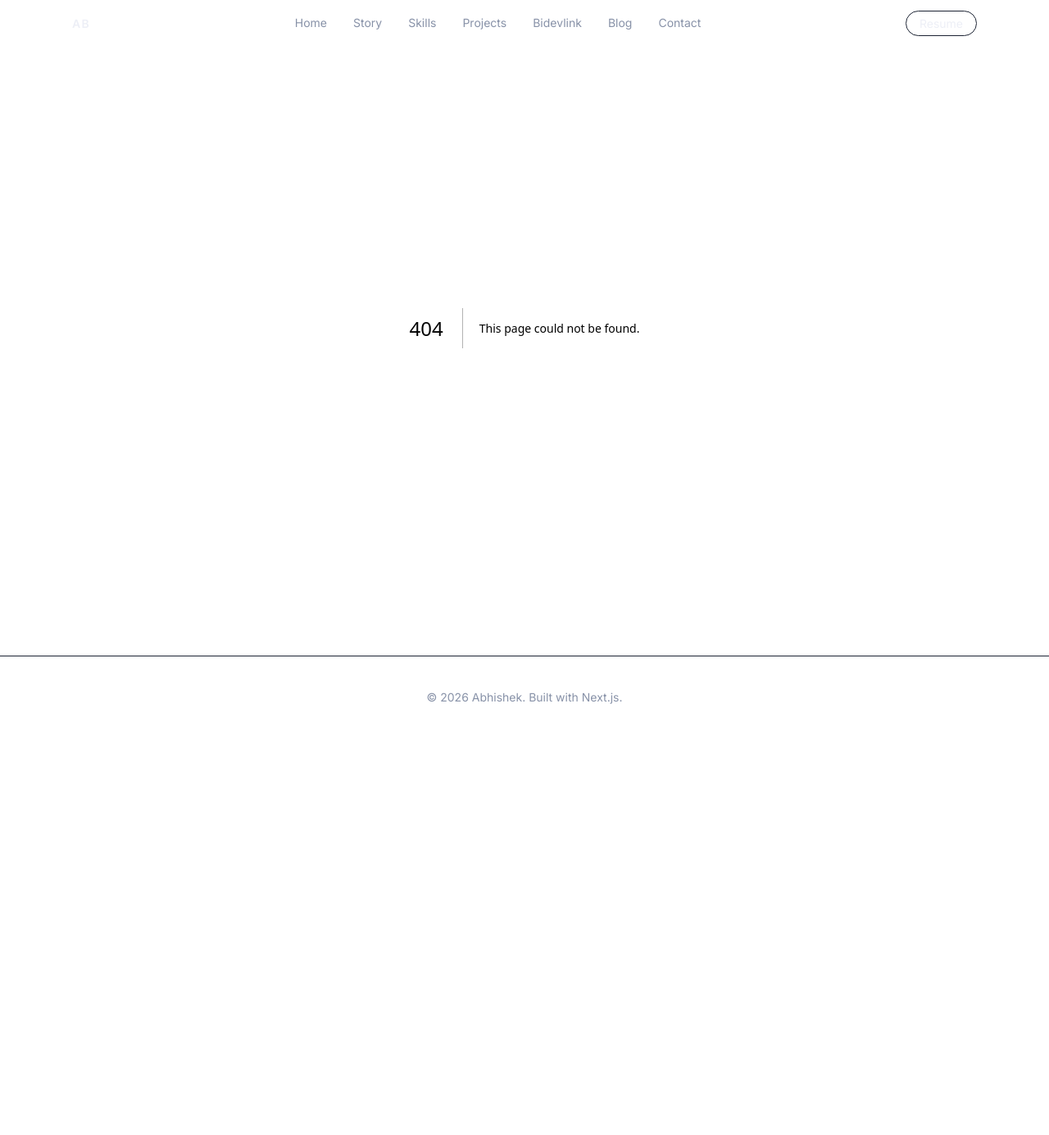
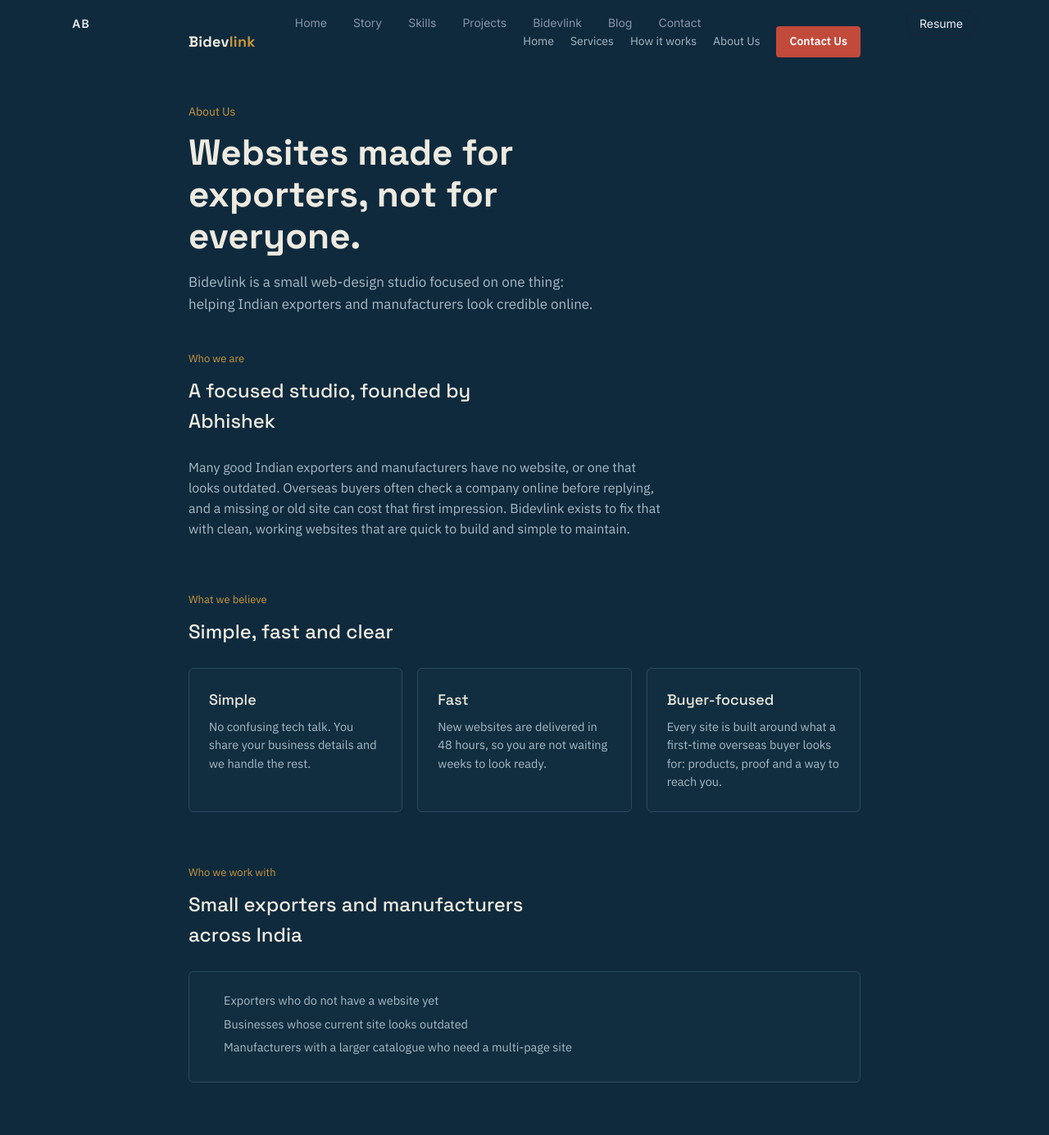
Before and after one commit to Abhishek862009/portfolio, a Next.js app: page /bidevlink/about in a window 1280 px wide. Before the commit this address had no page. Shown: the top 1385 px of the page at 82% size. Before the commit the page ends 901 px from the top, so only its background shows below. Built offline with nearby package versions, Linux system fonts and the light colour scheme.

Commit message:
Bidevlink: add About Us page, nav/footer links, sitemap

```diff
--- /dev/null
+++ b/app/bidevlink/about/page.tsx
@@ -0,0 +1,75 @@
+import type { Metadata } from 'next';
+import Link from 'next/link';
+
+export const metadata: Metadata = {
+  title: 'About Us',
+  description:
+    'Bidevlink builds simple, professional websites for small Indian exporters and manufacturers, so overseas buyers can trust them before the first call.',
+  alternates: { canonical: '/bidevlink/about' },
+};
+
+export default function AboutPage() {
+  return (
+    <>
+      <section className="page-head">
+        <div className="kicker">About Us</div>
+        <h1>Websites made for exporters, not for everyone.</h1>
+        <p className="lead">
+          Bidevlink is a small web-design studio focused on one thing: helping Indian exporters and
+          manufacturers look credible online.
+        </p>
+      </section>
+
+      <section>
+        <div className="section-label">Who we are</div>
+        <h2>A focused studio, founded by Abhishek</h2>
+        <p style={{ color: 'var(--d-ink-soft)', maxWidth: '60ch', margin: 0 }}>
+          Many good Indian exporters and manufacturers have no website, or one that looks outdated.
+          Overseas buyers often check a company online before replying, and a missing or old site
+          can cost that first impression. Bidevlink exists to fix that with clean, working websites
+          that are quick to build and simple to maintain.
+        </p>
+      </section>
+
+      <section>
+        <div className="section-label">What we believe</div>
+        <h2>Simple, fast and clear</h2>
+        <div className="grid3">
+          <div className="card">
+            <h3>Simple</h3>
+            <p>No confusing tech talk. You share your business details and we handle the rest.</p>
+          </div>
+          <div className="card">
+            <h3>Fast</h3>
+            <p>New websites are delivered in 48 hours, so you are not waiting weeks to look ready.</p>
+          </div>
+          <div className="card">
+            <h3>Buyer-focused</h3>
+            <p>Every site is built around what a first-time overseas buyer looks for: products, proof and a way to reach you.</p>
+          </div>
+        </div>
+      </section>
+
+      <section>
+        <div className="section-label">Who we work with</div>
+        <h2>Small exporters and manufacturers across India</h2>
+        <div className="card">
+          <ul style={{ margin: 0 }}>
+            <li>Exporters who do not have a website yet</li>
+            <li>Businesses whose current site looks outdated</li>
+            <li>Manufacturers with a larger catalogue who need a multi-page site</li>
+          </ul>
+        </div>
+      </section>
+
+      <section>
+        <div className="band">
+          <h2>Let&apos;s talk about your business</h2>
+          <p>Tell us what you export or make, and we will suggest the right website for it.</p>
+          <a className="cta" href="/#contact">Contact Us</a>
+          <Link className="cta ghost" href="/bidevlink/services">See services</Link>
+        </div>
+      </section>
+    </>
+  );
+}
--- a/app/bidevlink/layout.tsx
+++ b/app/bidevlink/layout.tsx
@@ -164,6 +164,7 @@ export default function BidevlinkLayout({ children }: { children: React.ReactNod
             <Link href="/bidevlink">Home</Link>
             <Link href="/bidevlink/services">Services</Link>
             <Link href="/bidevlink/process">How it works</Link>
+            <Link href="/bidevlink/about">About Us</Link>
             {/* Contact Us takes visitors to the main site's contact section,
                 where the Contact me button lives. */}
             <a href="/#contact" className="nav-cta">Contact Us</a>
@@ -177,6 +178,7 @@ export default function BidevlinkLayout({ children }: { children: React.ReactNod
           <nav>
             <Link href="/bidevlink/services">Services</Link>
             <Link href="/bidevlink/process">How it works</Link>
+            <Link href="/bidevlink/about">About Us</Link>
             <a href="/#contact">Contact Us</a>
           </nav>
         </footer>
--- a/app/sitemap.ts
+++ b/app/sitemap.ts
@@ -31,6 +31,12 @@ export default function sitemap(): MetadataRoute.Sitemap {
       priority: 0.6,
     },
     {
+      url: 'https://www.arvish.xyz/bidevlink/about',
+      lastModified: new Date(),
+      changeFrequency: 'monthly',
+      priority: 0.6,
+    },
+    {
       url: 'https://www.arvish.xyz/blog',
       lastModified: new Date(),
       changeFrequency: 'weekly',
```
